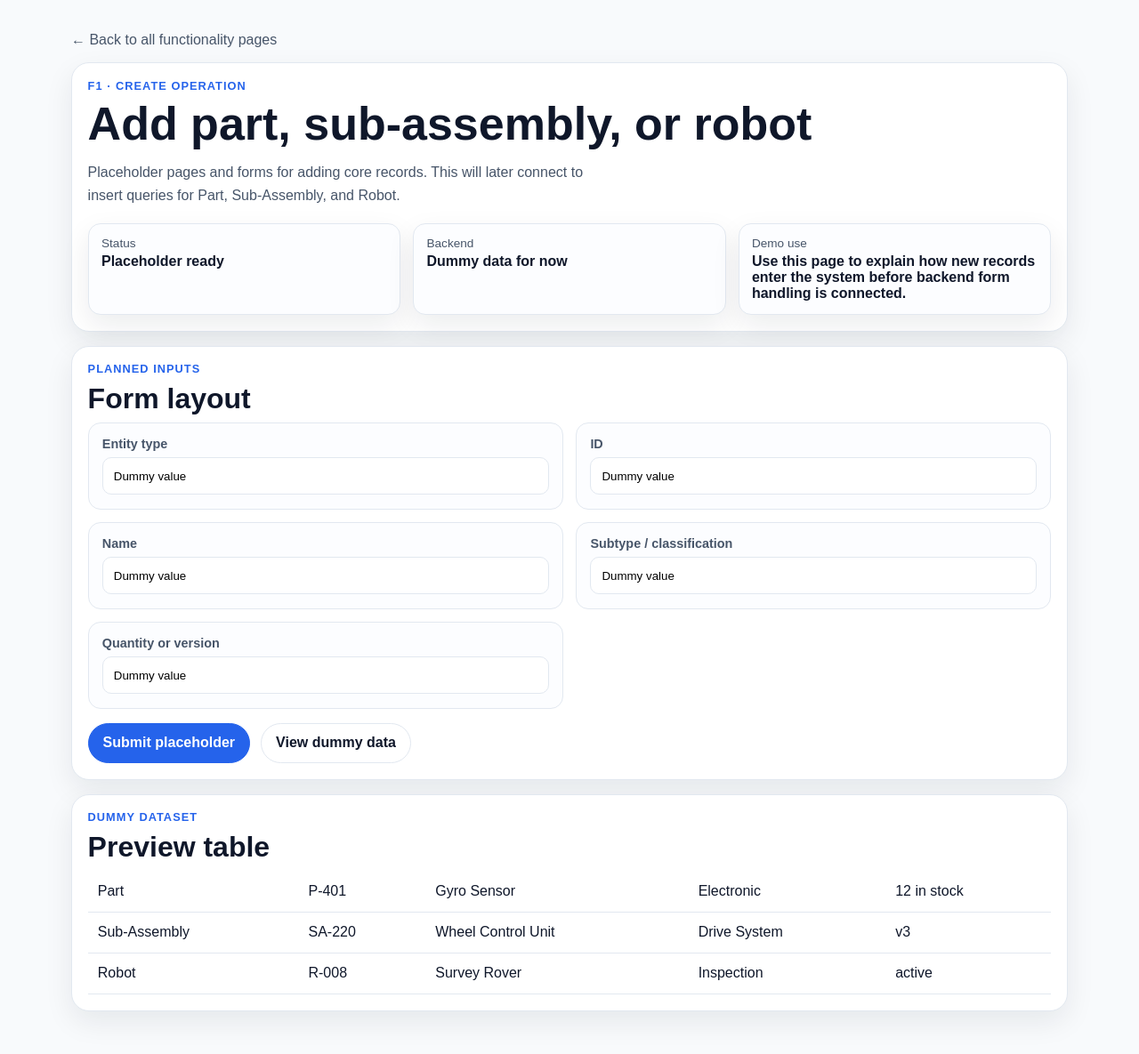
After one commit to krrishsetia/CMPT354-Project, a Flask app: page /functionalities/add-records in a window 1280 px wide. The commit adds this page. Shown: the whole page at 89% size. Run offline with Flask 3, Linux system fonts and the light colour scheme.

Commit message:
Add functionality placeholder pages and update usability demo UI

```diff
--- a/usability_web/app.py
+++ b/usability_web/app.py
@@ -1,113 +1,295 @@
+import os
 from flask import Flask, render_template, abort
+try:
+    from SQLSetup.database_conection import get_mysql_connection
+except Exception:
+    get_mysql_connection = None
 
 app = Flask(__name__)
-
-ROBOTS = [
-    {
-        "id": 0,
-        "name": "dog",
-        "team": "DogTeam",
-        "manager": "John",
-        "status": "Active",
-        "updates": 1,
-        "summary": "Quadruped project with basic wheel alignment progress update.",
-        "trigger_id": "future-update",
-        "trigger_name": "No future progress updates",
-    },
-    {
-        "id": 1,
-        "name": "car",
-        "team": "CarTeam",
-        "manager": "Brendan",
-        "status": "Testing",
-        "updates": 1,
-        "summary": "Vehicle robot with electronics and battery-related progress data.",
-        "trigger_id": "version-bump",
-        "trigger_name": "Automatic sub-assembly version bump",
-    },
-    {
-        "id": 2,
-        "name": "arm",
-        "team": "ArmTeam",
-        "manager": "Godwin",
-        "status": "Inspection",
-        "updates": 1,
-        "summary": "Manipulator build used to explain update history and sub-assembly integrity.",
-        "trigger_id": "robot-name-guard",
-        "trigger_name": "Duplicate robot name guard",
-    },
-    {
-        "id": 3,
-        "name": "spider",
-        "team": "SpiderTeam",
-        "manager": "Daniel",
-        "status": "Active",
-        "updates": 1,
-        "summary": "Chassis and leg structure used to explain delete cascade and audit logging.",
-        "trigger_id": "robot-delete-audit",
-        "trigger_name": "Robot delete audit",
-    },
-    {
-        "id": 4,
-        "name": "VEX",
-        "team": "VEXTeam",
-        "manager": "Eliana",
-        "status": "Testing",
-        "updates": 1,
-        "summary": "Competition build shown in the responsive layout and card system.",
-        "trigger_id": "future-update",
-        "trigger_name": "No future progress updates",
-    },
-    {
-        "id": 5,
-        "name": "FTC",
-        "team": "FTCTeam",
-        "manager": "Matthew",
-        "status": "Planning",
-        "updates": 1,
-        "summary": "Drivetrain-focused example robot for mobile view preview.",
-        "trigger_id": "version-bump",
-        "trigger_name": "Automatic sub-assembly version bump",
-    },
-]
 
 TRIGGERS = {
     "future-update": {
         "title": "No future progress updates",
         "purpose": "Prevents a team member from inserting a progress update with a date later than the current day.",
-        "demo": "Try to insert a ProgressUpdates row dated tomorrow. The trigger raises an error and protects data accuracy.",
+        "demo": "Try to insert a ProgressUpdates row dated tomorrow.",
     },
     "version-bump": {
         "title": "Automatic sub-assembly version bump",
-        "purpose": "Whenever a part relationship is added or removed from Sub-Assembly-Parts, the related sub-assembly version increases automatically.",
-        "demo": "Insert or delete a Sub-Assembly-Parts row and then show that the related Sub-Assembly version number has increased.",
+        "purpose": "Related sub-assembly version increases automatically when parts are added to or removed from a sub-assembly.",
+        "demo": "Insert or delete a Sub-Assembly-Parts row and show the version number change.",
     },
     "robot-name-guard": {
         "title": "Duplicate robot name guard",
-        "purpose": "Stops inserts that try to reuse an existing RobotName, reinforcing data consistency in addition to the unique constraint.",
-        "demo": "Try inserting another robot with the same name. The trigger blocks the insert and returns a clear message.",
+        "purpose": "Stops inserts that try to reuse an existing RobotName.",
+        "demo": "Try inserting another robot with the same RobotName.",
     },
     "robot-delete-audit": {
         "title": "Robot delete audit",
-        "purpose": "Before deleting a robot, a trigger writes a row into RobotDeleteAudit so the deletion is recorded even when cascade removes related team data.",
-        "demo": "Delete a robot and then show the audit row plus the cascade effect on Team and TeamManagers.",
+        "purpose": "Records deletions in RobotDeleteAudit before cascade deletes related rows.",
+        "demo": "Delete a robot and then query the RobotDeleteAudit table.",
     },
 }
 
+FUNCTIONALITIES = [
+    {
+        "slug": "add-records",
+        "number": "F1",
+        "title": "Add part, sub-assembly, or robot",
+        "category": "Create operation",
+        "description": "Placeholder pages and forms for adding core records. This will later connect to insert queries for Part, Sub-Assembly, and Robot.",
+        "demo_note": "Use this page to explain how new records enter the system before backend form handling is connected.",
+        "dummy_fields": ["Entity type", "ID", "Name", "Subtype / classification", "Quantity or version"],
+        "dummy_rows": [
+            ["Part", "P-401", "Gyro Sensor", "Electronic", "12 in stock"],
+            ["Sub-Assembly", "SA-220", "Wheel Control Unit", "Drive System", "v3"],
+            ["Robot", "R-008", "Survey Rover", "Inspection", "active"],
+        ],
+    },
+    {
+        "slug": "modify-records",
+        "number": "F2",
+        "title": "Modify part, sub-assembly, or robot",
+        "category": "Update operation",
+        "description": "UI placeholder for editing existing records. This fits the assignment's update-operation demo and can later call the real update functions.",
+        "demo_note": "Show how a user selects a record, edits values, and submits an update. Pair this with versioning or trigger rules in the presentation.",
+        "dummy_fields": ["Target table", "Record ID", "Field to modify", "New value"],
+        "dummy_rows": [
+            ["Part", "P-102", "Width", "8.4 cm"],
+            ["Robot", "R-002", "RobotName", "Arm Robot Mk II"],
+            ["Sub-Assembly", "SA-030", "Classification", "Navigation"],
+        ],
+    },
+    {
+        "slug": "delete-records",
+        "number": "F3",
+        "title": "Delete part, sub-assembly, or robot",
+        "category": "Delete operation with cascade",
+        "description": "Dedicated page for delete flows. This is a strong place to demonstrate cascade delete and delete-audit trigger behavior.",
+        "demo_note": "Use the dummy confirmation cards now; later connect them to actual delete endpoints and show cascade behavior in the database.",
+        "dummy_fields": ["Entity type", "ID", "Impact summary"],
+        "dummy_rows": [
+            ["Robot", "R-004", "Deletes linked team relationships and records an audit row"],
+            ["Sub-Assembly", "SA-108", "Removes hierarchy references"],
+            ["Part", "P-211", "Removes unused part record"],
+        ],
+    },
+    {
+        "slug": "subassembly-parts",
+        "number": "F4",
+        "title": "Add or remove parts from a sub-assembly",
+        "category": "Relationship management",
+        "description": "Placeholder flow for managing the Sub-Assembly-Parts bridge table.",
+        "demo_note": "This page pairs well with the version-bump trigger because adding or removing a part should affect sub-assembly version history.",
+        "dummy_fields": ["Mode", "Sub-Assembly ID", "Part ID"],
+        "dummy_rows": [
+            ["Add", "SA-220", "P-401"],
+            ["Add", "SA-220", "P-118"],
+            ["Remove", "SA-117", "P-019"],
+        ],
+    },
+    {
+        "slug": "subassembly-hierarchy",
+        "number": "F5",
+        "title": "Manage sub-assembly hierarchy",
+        "category": "Relationship management",
+        "description": "Placeholder page for parent-child sub-assembly hierarchy edits.",
+        "demo_note": "Use this to explain how the project models robot structure across multiple levels.",
+        "dummy_fields": ["Mode", "Parent ID", "Child ID"],
+        "dummy_rows": [
+            ["Add child", "SA-300", "SA-220"],
+            ["Add child", "SA-300", "SA-225"],
+            ["Remove child", "SA-140", "SA-119"],
+        ],
+    },
+    {
+        "slug": "parts-by-type",
+        "number": "F6",
+        "title": "Show parts by type",
+        "category": "Join query",
+        "description": "Responsive read-only page for electronic, mechanical, and structural parts. This will later connect to the real join queries already prepared in the project.",
+        "demo_note": "Useful for the join-query requirement because it combines base part data with subtype-specific tables.",
+        "dummy_fields": ["Subtype filter", "Search term"],
+        "dummy_rows": [
+            ["Electronic", "Gyro Sensor", "5V", "2.0A"],
+            ["Wheel", "All-terrain wheel", "11 cm", "Rubber"],
+            ["Structural", "Frame Plate", "Aluminum", "Panel"],
+        ],
+    },
+    {
+        "slug": "team-for-robot",
+        "number": "F7",
+        "title": "Show team for a robot",
+        "category": "Join query",
+        "description": "Placeholder detail page for team name, manager, and members linked to a selected robot.",
+        "demo_note": "This page is another strong join-query demo because it combines Robot, Team, TeamManagers, and TeamMember.",
+        "dummy_fields": ["Robot ID or name"],
+        "dummy_rows": [
+            ["Robot", "R-002", "ArmTeam", "Manager: Godwin"],
+            ["Member", "TM-11", "Ava Patel", "Controls"],
+            ["Member", "TM-15", "Jae Kim", "Mechanical"],
+        ],
+    },
+    {
+        "slug": "version-history",
+        "number": "F8",
+        "title": "Update versions and view history",
+        "category": "Update + history",
+        "description": "Placeholder interface for robot/sub-assembly version updates and version history browsing.",
+        "demo_note": "This page is useful when discussing controlled updates, version tracking, and integrity logic.",
+        "dummy_fields": ["Entity type", "Identifier", "Change note"],
+        "dummy_rows": [
+            ["Robot", "R-002", "Version 3", "Arm calibration update"],
+            ["Sub-Assembly", "SA-220", "Version 4", "Added new wheel sensor"],
+            ["Robot", "R-004", "Version 2", "Navigation tuning"],
+        ],
+    },
+    {
+        "slug": "aggregation-reports",
+        "number": "F9",
+        "title": "Aggregation and group-by reports",
+        "category": "Aggregation query",
+        "description": "Placeholder analytics page for total robot counts, unused inventory counts, and grouped summaries by subtype.",
+        "demo_note": "This directly supports the aggregation and aggregation-with-group-by requirements in the marking scheme.",
+        "dummy_fields": ["Report type"],
+        "dummy_rows": [
+            ["Total robots", "6"],
+            ["Unused wheel parts", "4"],
+            ["Structural parts (grouped)", "8 names across 13 records"],
+        ],
+    },
+    {
+        "slug": "inventory-alerts",
+        "number": "F10",
+        "title": "Inventory alerts",
+        "category": "Aggregation + decision support",
+        "description": "Placeholder low-stock warning page for checking whether unused inventory counts fall below a threshold.",
+        "demo_note": "This can later hook into the count-based alert logic for inventory monitoring.",
+        "dummy_fields": ["Part name", "Low-stock threshold"],
+        "dummy_rows": [
+            ["Motor Housing", "Threshold 3", "Current unused count: 2", "LOW STOCK"],
+            ["Frame Plate", "Threshold 5", "Current unused count: 7", "Sufficient"],
+        ],
+    },
+]
 
-@app.route('/')
-def index():
-    return render_template('index.html', robots=ROBOTS, triggers=TRIGGERS)
+FUNCTIONALITY_MAP = {item["slug"]: item for item in FUNCTIONALITIES}
+STATUS_CYCLE = ["Active", "Testing", "Inspection", "Planning"]
+
+DUMMY_ROBOTS = [
+    {"id": 1, "name": "car", "team": "CarTeam", "manager": "Brendan", "updates": 2, "summary": "Robot project managed by Brendan.", "status": "Active", "trigger_id": "future-update"},
+    {"id": 2, "name": "arm", "team": "ArmTeam", "manager": "Godwin", "updates": 3, "summary": "Robot project managed by Godwin.", "status": "Testing", "trigger_id": "version-bump"},
+    {"id": 3, "name": "spider", "team": "SpiderTeam", "manager": "Daniel", "updates": 1, "summary": "Robot project managed by Daniel.", "status": "Inspection", "trigger_id": "robot-name-guard"},
+    {"id": 4, "name": "vex", "team": "VEXTeam", "manager": "Eliana", "updates": 1, "summary": "Robot project managed by Eliana.", "status": "Planning", "trigger_id": "robot-delete-audit"},
+]
 
 
-@app.route('/robots/<int:robot_id>')
-def robot_detail(robot_id: int):
-    robot = next((r for r in ROBOTS if r['id'] == robot_id), None)
-    if not robot:
-        abort(404)
-    trigger = TRIGGERS[robot['trigger_id']]
-    return render_template('robot_detail.html', robot=robot, trigger=trigger)
+def get_db():
+    if get_mysql_connection is None:
+        return None
+    conn = get_mysql_connection(
+        os.getenv("HOST"),
+        os.getenv("USER"),
+        os.getenv("PASSWORD"),
+        os.getenv("DATABASE"),
+    )
+    return conn
 
 
-if __name__ == '__main__':
+def load_robots():
+    conn = get_db()
+    if conn is None:
+        return DUMMY_ROBOTS
+
+    try:
+        cursor = conn.cursor()
+        query = """
+            SELECT
+                r.RobotID AS id,
+                r.RobotName AS name,
+                COALESCE(t.TeamName, 'Unassigned') AS team,
+                COALESCE(tm.ManagerName, 'Unassigned') AS manager,
+                (
+                    SELECT COUNT(*)
+                    FROM ProgressUpdates pu
+                    WHERE pu.ID IN (
+                        SELECT tm2.ID
+                        FROM TeamMember tm2
+                        WHERE tm2.RobotID = r.RobotID
+                    )
+                ) AS updates,
+                CONCAT('Robot project managed by ', COALESCE(tm.ManagerName, 'an unassigned manager'), '.') AS summary
+            FROM Robot r
+            LEFT JOIN Team t
+                ON r.RobotID = t.RobotID
+            LEFT JOIN TeamManagers tm
+                ON t.RobotID = tm.RobotID
+               AND t.TeamName = tm.TeamName
+            ORDER BY r.RobotID
+        """
+        cursor.execute(query)
+        columns = [column[0] for column in cursor.description]
+        robots = [dict(zip(columns, row)) for row in cursor.fetchall()]
+        if not robots:
+            return DUMMY_ROBOTS
+        trigger_map = list(TRIGGERS.keys())
+        for i, robot in enumerate(robots):
+            robot["trigger_id"] = trigger_map[i % len(trigger_map)]
+            robot["status"] = STATUS_CYCLE[i % len(STATUS_CYCLE)]
+        return robots
+    except Exception:
+        return DUMMY_ROBOTS
+    finally:
+        try:
+            conn.close()
+        except Exception:
+            pass
+
+
+@app.route("/")
+def index():
+    robots = load_robots()
+    return render_template(
+        "index.html",
+        robots=robots,
+        triggers=TRIGGERS,
+        functionalities=FUNCTIONALITIES,
+    )
+
+
+@app.route("/robots/<int:robot_id>")
+def robot_detail(robot_id: int):
+    robots = load_robots()
+    robot = next((r for r in robots if int(r["id"]) == robot_id), None)
+    if robot is None:
+        abort(404)
+    trigger = TRIGGERS[robot["trigger_id"]]
+    return render_template("robot_detail.html", robot=robot, trigger=trigger)
+
+
+@app.route("/functionalities")
+def functionality_index():
+    return render_template("functionality_index.html", functionalities=FUNCTIONALITIES)
+
+
+@app.route("/functionalities/<slug>")
+def functionality_detail(slug: str):
+    item = FUNCTIONALITY_MAP.get(slug)
+    if item is None:
+        abort(404)
+    related_trigger = None
+    if slug in {"delete-records"}:
+        related_trigger = TRIGGERS["robot-delete-audit"]
+    elif slug in {"subassembly-parts", "version-history"}:
+        related_trigger = TRIGGERS["version-bump"]
+    elif slug in {"modify-records"}:
+        related_trigger = TRIGGERS["future-update"]
+    return render_template(
+        "functionality_detail.html",
+        item=item,
+        related_trigger=related_trigger,
+        functionalities=FUNCTIONALITIES,
+    )
+
+
+if __name__ == "__main__":
     app.run(debug=True)
--- a/usability_web/static/styles.css
+++ b/usability_web/static/styles.css
@@ -191,3 +191,93 @@ dd { margin: .3rem 0 0; font-weight: 700; }
   .robot-summary { min-height: 0; }
   .meta-grid { grid-template-columns: 1fr; }
 }
+
+
+.muted-paragraph { color: var(--muted); }
+.function-grid {
+  display: grid;
+  grid-template-columns: repeat(2, minmax(0, 1fr));
+  gap: 1rem;
+}
+.function-grid.compact {
+  grid-template-columns: repeat(3, minmax(0, 1fr));
+}
+.function-card {
+  display: block;
+  background: var(--panel);
+  border: 1px solid var(--line);
+  border-radius: var(--radius);
+  box-shadow: var(--shadow);
+  padding: 1.1rem;
+}
+.function-card-large h2 { margin-bottom: .45rem; }
+.function-tag {
+  display: inline-flex;
+  align-items: center;
+  justify-content: center;
+  min-width: 56px;
+  padding: .3rem .65rem;
+  margin-bottom: .8rem;
+  border-radius: 999px;
+  background: var(--accent-soft);
+  color: var(--accent);
+  font-weight: 700;
+  font-size: .85rem;
+}
+.form-grid {
+  display: grid;
+  grid-template-columns: repeat(2, minmax(0, 1fr));
+  gap: .9rem;
+}
+.field-card {
+  display: grid;
+  gap: .45rem;
+  padding: .95rem;
+  background: #fcfdff;
+  border: 1px solid var(--line);
+  border-radius: 14px;
+}
+.field-card span {
+  font-size: .9rem;
+  color: var(--muted);
+  font-weight: 600;
+}
+.field-card input {
+  width: 100%;
+  min-height: 42px;
+  border: 1px solid var(--line);
+  border-radius: 10px;
+  padding: .65rem .75rem;
+  background: white;
+}
+.top-gap { margin-top: 1rem; }
+.table-wrap {
+  overflow-x: auto;
+}
+.data-table {
+  width: 100%;
+  border-collapse: collapse;
+}
+.data-table td {
+  border-bottom: 1px solid var(--line);
+  padding: .85rem .7rem;
+  vertical-align: top;
+}
+.detail-grid-three {
+  grid-template-columns: repeat(3, minmax(0, 1fr));
+}
+@media (max-width: 920px) {
+  .function-grid.compact,
+  .function-grid,
+  .detail-grid-three {
+    grid-template-columns: 1fr 1fr;
+  }
+}
+@media (max-width: 640px) {
+  .function-grid.compact,
+  .function-grid,
+  .form-grid,
+  .detail-grid-three {
+    grid-template-columns: 1fr;
+  }
+}
--- /dev/null
+++ b/usability_web/templates/functionality_detail.html
@@ -0,0 +1,69 @@
+<!doctype html>
+<html lang="en">
+<head>
+  <meta charset="utf-8">
+  <meta name="viewport" content="width=device-width, initial-scale=1">
+  <title>{{ item.number }} · {{ item.title }}</title>
+  <link rel="stylesheet" href="{{ url_for('static', filename='styles.css') }}">
+</head>
+<body>
+  <main class="container detail-page">
+    <a class="back-link" href="{{ url_for('functionality_index') }}">← Back to all functionality pages</a>
+
+    <section class="card">
+      <p class="eyebrow">{{ item.number }} · {{ item.category }}</p>
+      <h1>{{ item.title }}</h1>
+      <p class="lead">{{ item.description }}</p>
+      <div class="detail-grid detail-grid-three">
+        <div class="info-card"><span>Status</span><strong>Placeholder ready</strong></div>
+        <div class="info-card"><span>Backend</span><strong>Dummy data for now</strong></div>
+        <div class="info-card"><span>Demo use</span><strong>{{ item.demo_note }}</strong></div>
+      </div>
+    </section>
+
+    <section class="card">
+      <p class="eyebrow">Planned inputs</p>
+      <h2>Form layout</h2>
+      <div class="form-grid">
+        {% for field in item.dummy_fields %}
+        <label class="field-card">
+          <span>{{ field }}</span>
+          <input type="text" value="Dummy value" readonly>
+        </label>
+        {% endfor %}
+      </div>
+      <div class="hero-actions top-gap">
+        <a class="button primary" href="#">Submit placeholder</a>
+        <a class="button" href="#dataset">View dummy data</a>
+      </div>
+    </section>
+
+    <section class="card" id="dataset">
+      <p class="eyebrow">Dummy dataset</p>
+      <h2>Preview table</h2>
+      <div class="table-wrap">
+        <table class="data-table">
+          <tbody>
+            {% for row in item.dummy_rows %}
+            <tr>
+              {% for value in row %}
+              <td>{{ value }}</td>
+              {% endfor %}
+            </tr>
+            {% endfor %}
+          </tbody>
+        </table>
+      </div>
+    </section>
+
+    {% if related_trigger %}
+    <section class="card">
+      <p class="eyebrow">Related integrity logic</p>
+      <h2>{{ related_trigger.title }}</h2>
+      <p><strong>Why it matters:</strong> {{ related_trigger.purpose }}</p>
+      <p><strong>How to demo it later:</strong> {{ related_trigger.demo }}</p>
+    </section>
+    {% endif %}
+  </main>
+</body>
+</html>
```
Also changed, not shown: SQL Dump/SQLQuery1_complete_with_usability.sql (+32 -31 lines), usability_web/templates/functionality_index.html (added, +30 -0 lines), usability_web/templates/index.html (+23 -4 lines).
